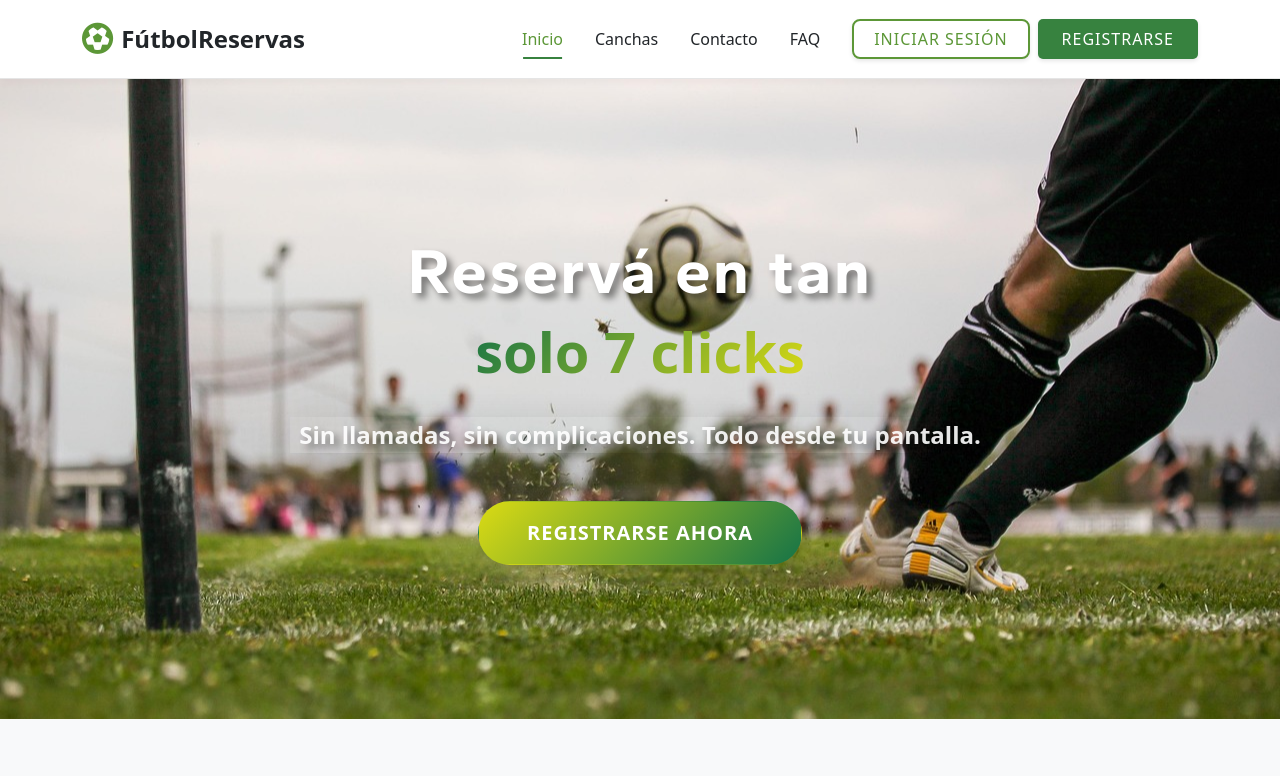
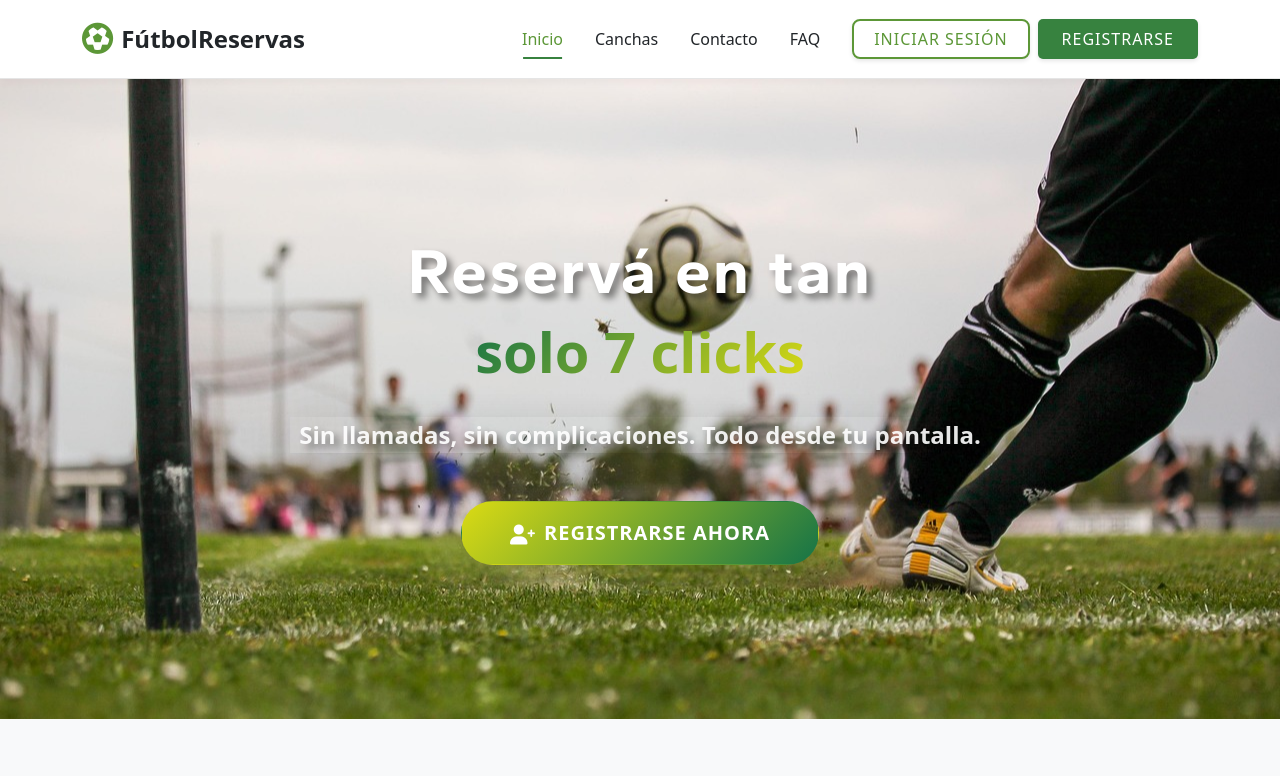
Before and after one commit to ENJ23/ProyfrontendGrupo04, an Angular app in the folder ReservaDeCanchas-Frontend/: page / in a window 1280 px wide. Shown: the top 776 px of the page. Built offline with nearby package versions, Linux system fonts and the light colour scheme; a web font is replaced by a local one.

Commit message:
arreglo en el boton de inicio

```diff
--- a/ReservaDeCanchas-Frontend/src/app/components/pages/inicio/inicio.component.html
+++ b/ReservaDeCanchas-Frontend/src/app/components/pages/inicio/inicio.component.html
@@ -5,8 +5,17 @@
       <div class="col-lg-8 mx-auto text-center">
         <h1 class="display-4 texto fw-bold mb-2">Reservá en tan</h1> <h2 class="">solo 7 clicks</h2>
         <p class="lead mt-4 mb-5 fw-bold shadow-lg">Sin llamadas, sin complicaciones. Todo desde tu pantalla.</p>
-        <a [routerLink]="['/registrar-cliente']" class="btn btn-gradient text-white btn-lg px-5 py-3 fw-bold text-success">
-          Registrarse ahora
+        <!-- Botón condicional según estado de autenticación -->
+        <a *ngIf="!isLoggedIn"
+           [routerLink]="['/registrar-cliente']"
+           class="btn btn-gradient text-white btn-lg px-5 py-3 fw-bold text-success">
+          <i class="fas fa-user-plus me-2"></i>Registrarse ahora
+        </a>
+
+        <a *ngIf="isLoggedIn"
+           [routerLink]="['/canchas']"
+           class="btn btn-gradient text-white btn-lg px-5 py-3 fw-bold text-success">
+          <i class="fas fa-calendar-check me-2"></i>Reservar ya
         </a>
       </div>
     </div>
--- a/ReservaDeCanchas-Frontend/src/app/components/pages/inicio/inicio.component.ts
+++ b/ReservaDeCanchas-Frontend/src/app/components/pages/inicio/inicio.component.ts
@@ -12,6 +12,7 @@ import { RouterModule } from '@angular/router';
 export class InicioComponent implements AfterViewInit {
   private animationStarted = false;
   private countersAnimated = false;
+  private isLoggedIn = false;
 
   ngAfterViewInit() {
     this.setupCounterAnimation();
@@ -22,6 +23,12 @@ export class InicioComponent implements AfterViewInit {
     if (!this.animationStarted) {
       this.checkIfCountersInView();
     }
+  }
+
+    private checkAuthentication() {
+    // Verifica si existe un token en localStorage
+    const token = localStorage.getItem('token');
+    this.isLoggedIn = !!token;
   }
 
   private setupCounterAnimation() {
```
